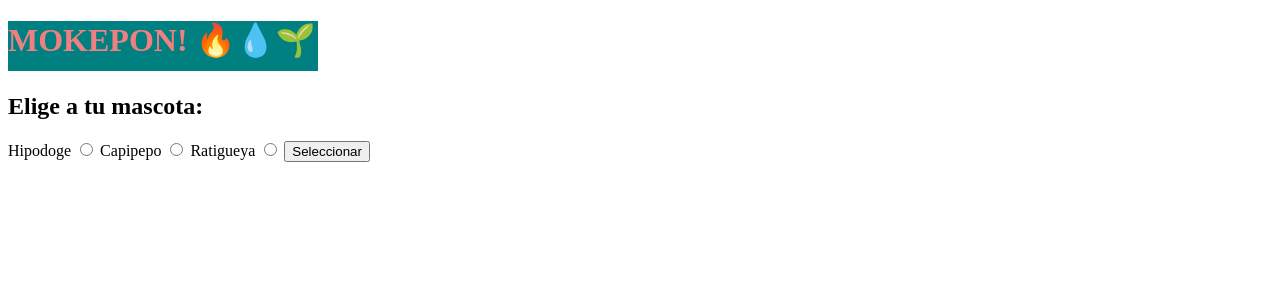
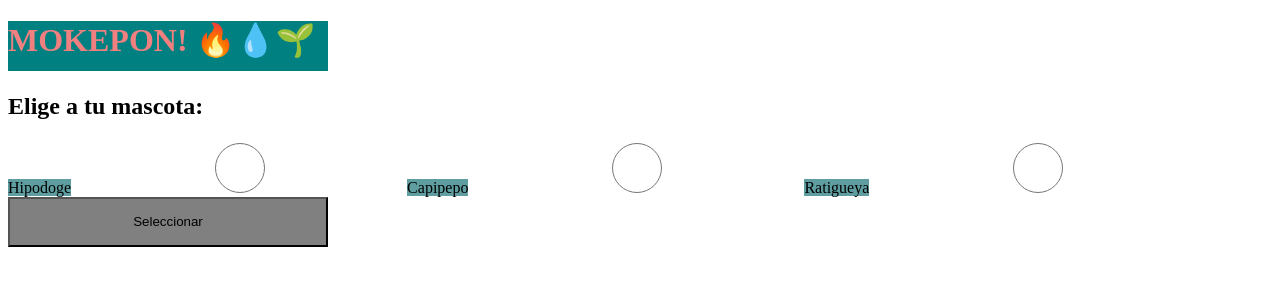
Before and after one commit to DEstebanJV/Cursos, a PHP site: page /ncp/mokepon/mokepon.html in a window 1280 px wide. Shown: the top 300 px of the page. Run offline with PHP 8.4, Linux system fonts and the light colour scheme.

Commit message:
Feat: Actualización con mejoras implementadas sesion 33

```diff
--- a/Nicxon/programacion-basica/ncp/mokepon/styles.css
+++ b/Nicxon/programacion-basica/ncp/mokepon/styles.css
@@ -1,6 +1,24 @@
 .titulo {
     color: lightcoral;
-    width: 310px;
+    width: 320px;
     height: 50px;
     background-color: teal;
 }
+
+label {
+    background-color: cadetblue;
+    width: 320px;
+    height: 50px;
+}
+
+input {
+    background-color: thistle;
+    width: 320px;
+    height: 50px;
+}
+
+button {
+    background-color: gray;
+    width: 320px;
+    height: 50px;
+}
```
